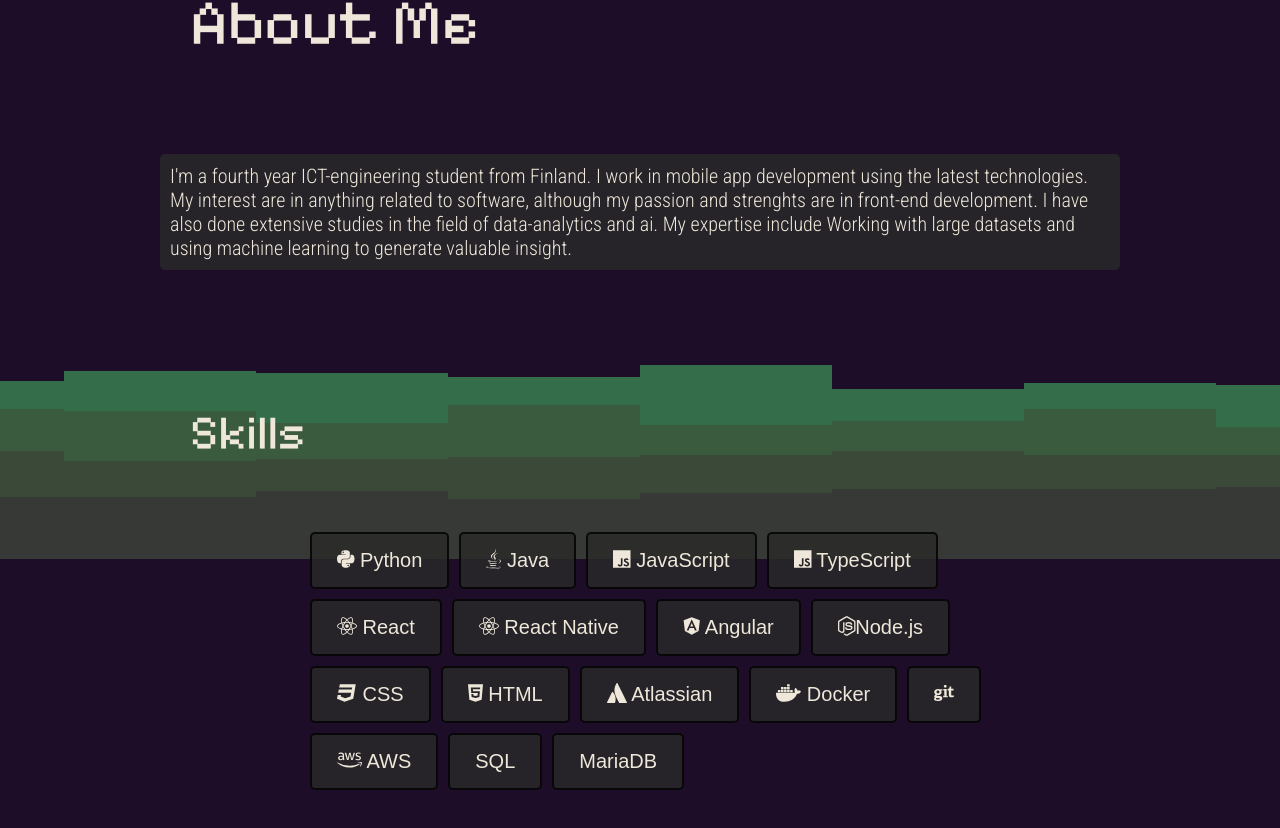
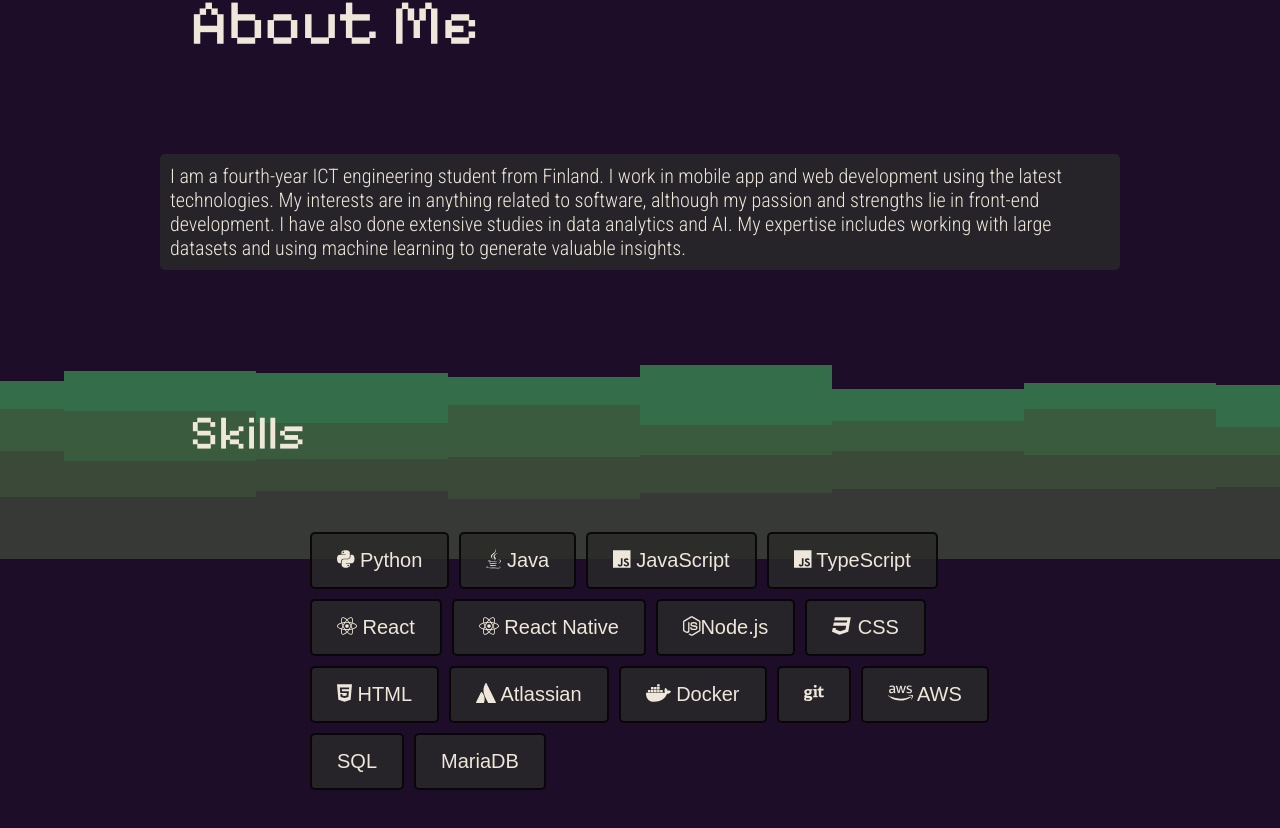
Before and after one commit to Elihu-beep/portfolio-app, a React (Create React App) app: page / in a window 1280 px wide. Shown: the part 1041-1869 px from the top of the page. Built offline with nearby package versions, Linux system fonts and the light colour scheme.

Commit message:
Update About.js

```diff
--- a/src/components/About.js
+++ b/src/components/About.js
@@ -9,9 +9,11 @@
         <div id="about" className="section aboutSection">
             <h1 className='aboutHead'>About Me</h1>
             <p className='aboutTextSection'>
-                I'm a fourth year ICT-engineering student from Finland. I work in mobile app development using the latest technologies.
-                My interest are in anything related to software, although my passion and strenghts are in front-end development.
-                I have also done extensive studies in the field of data-analytics and ai. My expertise include Working with large datasets and using machine learning to generate valuable insight.
+            I am a fourth-year ICT engineering student from Finland.
+            I work in mobile app and web development using the latest technologies.
+            My interests are in anything related to software, although my passion and strengths lie in front-end development.
+            I have also done extensive studies in data analytics and AI.
+            My expertise includes working with large datasets and using machine learning to generate valuable insights.
             </p>
             <div className='skillContainer'>
                 <h1 className='skillHeader'>Skills</h1>
@@ -22,7 +24,6 @@
                     <li><FontAwesomeIcon icon={faJs} /> TypeScript</li>
                     <li><FontAwesomeIcon icon={faReact} /> React</li>
                     <li><FontAwesomeIcon icon={faReact} /> React Native</li>
-                    <li><FontAwesomeIcon icon={faAngular} /> Angular</li>
                     <li><FontAwesomeIcon icon={faNodeJs} />Node.js</li>
                     <li><FontAwesomeIcon icon={faCss3} /> CSS</li>
                     <li><FontAwesomeIcon icon={faHtml5} /> HTML</li>
```
